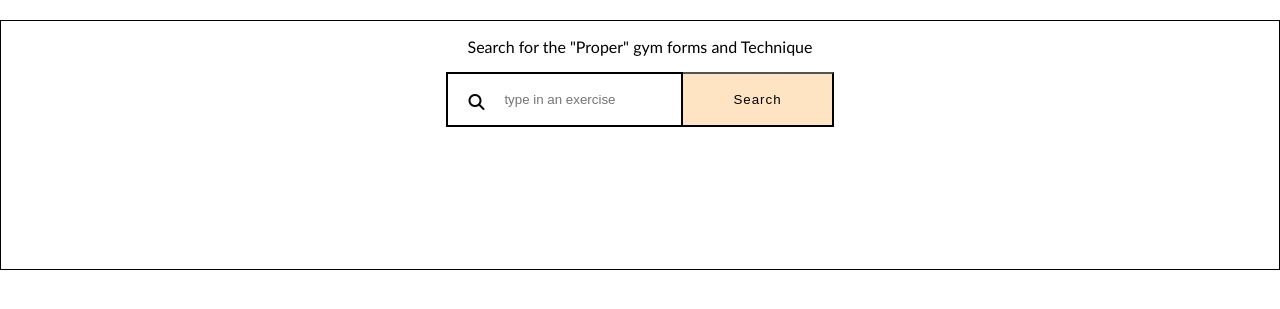
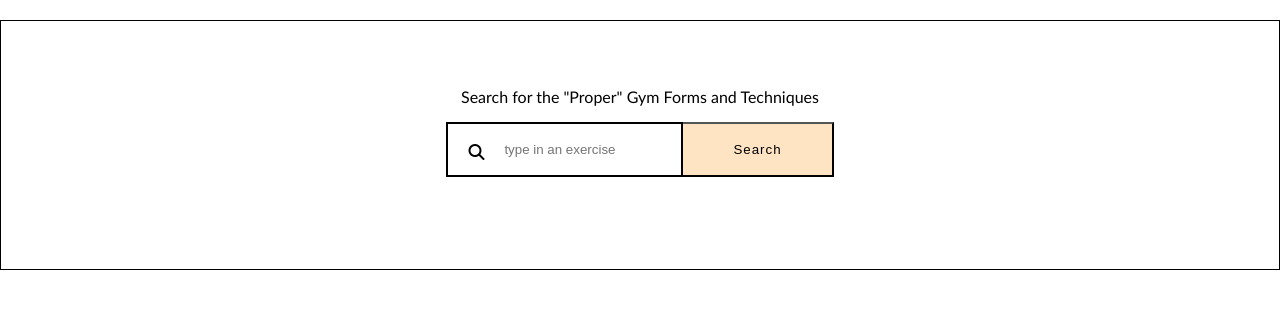
Before and after one commit to joshuaanyang/GymExercises, a Flask app: template templates/new-index.html in a window 1280 px wide. Shown: the part 80-389 px from the top of the page. Run offline with Flask 2, Linux system fonts and the light colour scheme; the template is opened without the code that fills it, so the values that code supplies are empty; some libraries are stand-ins or nearby versions.

Commit message:
Search bar edit

```diff
--- a/static/css/new-styles.css
+++ b/static/css/new-styles.css
@@ -59,6 +59,7 @@ height: 250px;
 border: solid 1px black;
 align-items: center;
 text-align: center;
+padding: 50px 0;
 }
 
 .search-title {
--- a/templates/new-index.html
+++ b/templates/new-index.html
@@ -28,7 +28,7 @@
 
 <div class="search-body">
 
-    <p class="search-title"> Search for the "Proper" gym forms and Technique</p>
+    <p class="search-title"> Search for the "Proper" Gym Forms and Techniques</p>
     <div class="search-bar">
     <form>
         <i class="fa-solid fa-magnifying-glass"></i>
```
